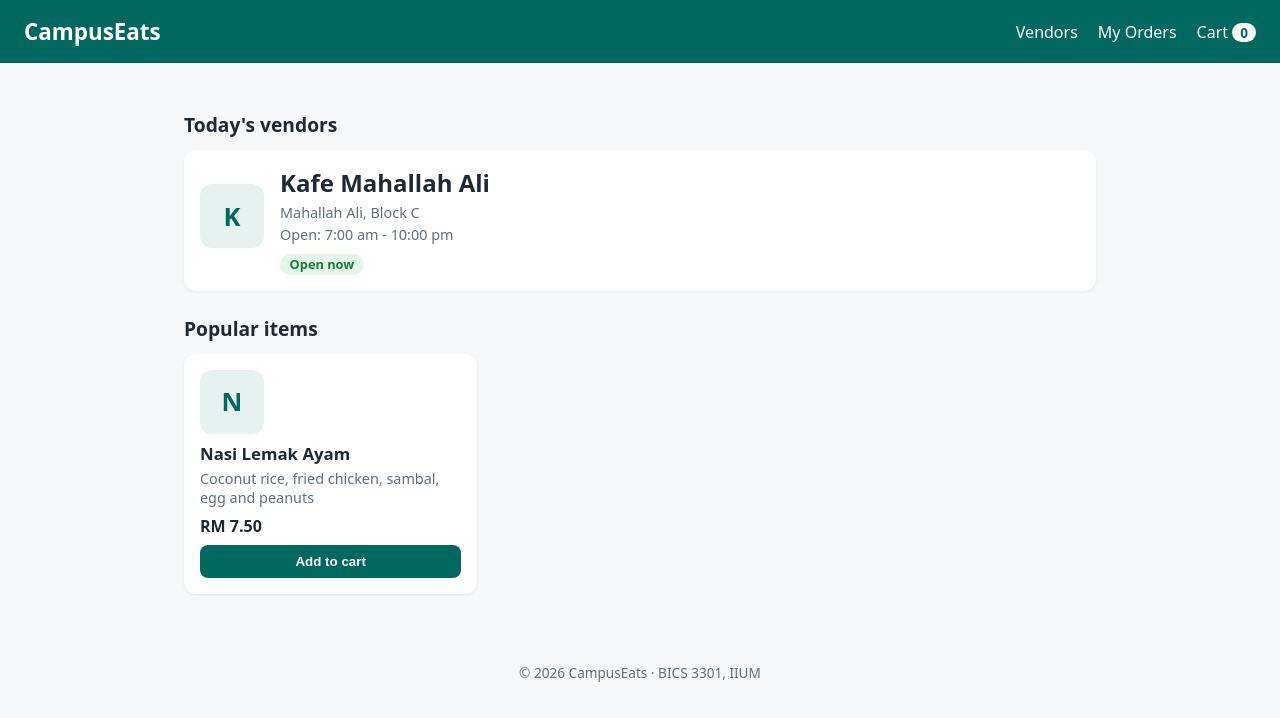
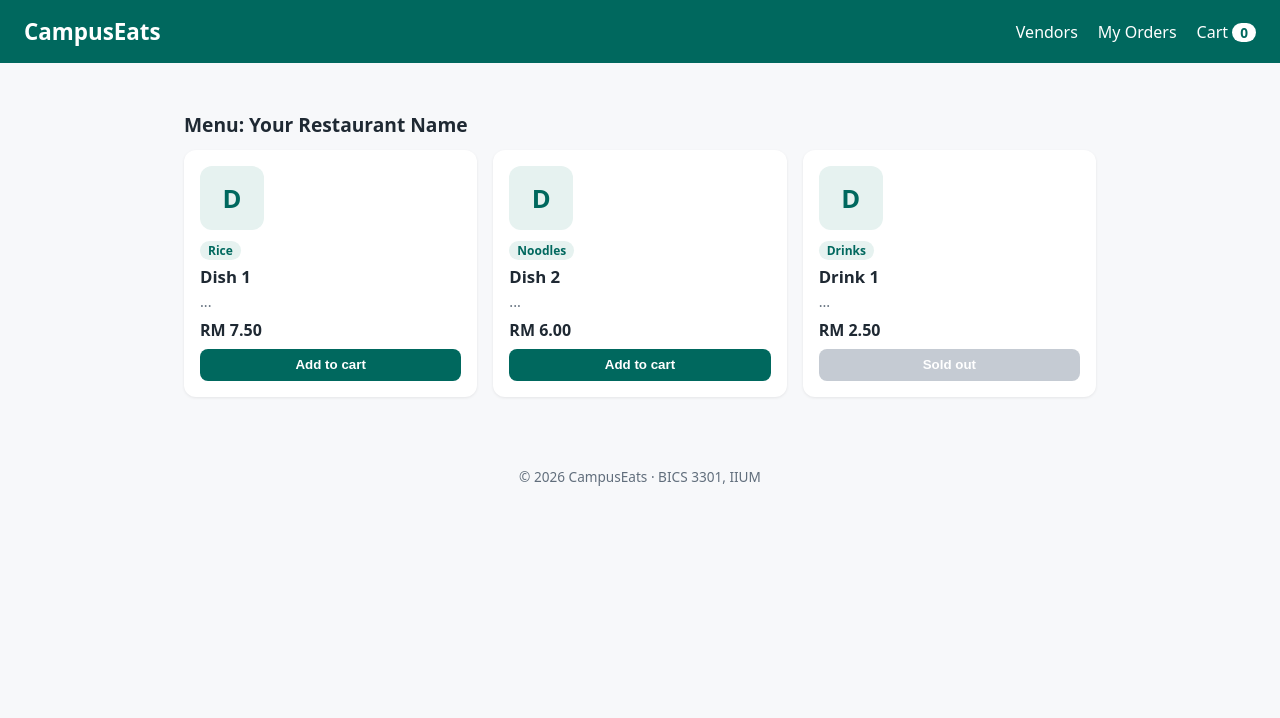
Before and after one commit to CwQieyyy/campuseats---2416428, a React (Vite) app: page / in a window 1280 px wide. Shown: the top 718 px of the page. Built offline with nearby package versions, Linux system fonts and the light colour scheme.

Commit message:
Menu from data with map

```diff
--- a/src/App.jsx
+++ b/src/App.jsx
@@ -1,21 +1,16 @@
+import vendors from './data/vendors.js'
 import Header from './components/Header.jsx'
-import VendorCard from './components/VendorCard.jsx'
-import MenuItemCard from './components/MenuItemCard.jsx'
+import MenuList from './components/MenuList.jsx'
 import Footer from './components/Footer.jsx'
 function App() {
+const selectedVendor = vendors[0]
 return (
 <>
 <Header />
 <main className="container">
 <section>
-<h2 className="section-title">Today's vendors</h2>
-<VendorCard />
-</section>
-<section>
-<h2 className="section-title">Popular items</h2>
-<div className="grid">
-<MenuItemCard />
-</div>
+<h2 className="section-title">Menu: {selectedVendor.name}</h2>
+<MenuList items={selectedVendor.menu} />
 </section>
 </main>
 <Footer />
--- a/src/components/MenuItemCard.jsx
+++ b/src/components/MenuItemCard.jsx
@@ -1,13 +1,8 @@
-function MenuItemCard() {
-const item = {
-name: 'Nasi Lemak Ayam',
-description: 'Coconut rice, fried chicken, sambal, egg and peanuts',
-price: 7.5,
-available: true,
-}
+function MenuItemCard({ item }) {
 return (
 <article className="card menu-card">
 <div className="thumb" aria-hidden="true">{item.name.charAt(0)}</div>
+<p className="tag">{item.category}</p>
 <h3>{item.name}</h3>
 <p className="muted">{item.description}</p>
 <p className="price">RM {item.price.toFixed(2)}</p>
--- a/src/components/MenuList.jsx
+++ b/src/components/MenuList.jsx
@@ -1,12 +1,12 @@
 import MenuItemCard from './MenuItemCard.jsx'
-function MenuList({ items, onAdd }) {
+function MenuList({ items }) {
 if (items.length === 0) {
 return <p className="muted">No items on this menu yet.</p>
 }
 return (
 <div className="grid">
 {items.map((item) => (
-<MenuItemCard key={item.id} item={item} onAdd={onAdd} />
+<MenuItemCard key={item.id} item={item} />
 ))}
 </div>
 )
--- a/src/data/vendors.js
+++ b/src/data/vendors.js
@@ -1,12 +1,25 @@
 const vendors = [
 {
-id: 'kafe-ali',
-name: 'Kafe Mahallah Ali',
-location: 'Mahallah Ali, Block C',
+id: 'my-restaurant',
+name: 'Your Restaurant Name',
+location: 'Mahallah ..., Block ...',
 openHours: '7:00 am - 10:00 pm',
 isOpen: true,
 menu: [
-{ id: 'ali-1', name: 'Nasi Lemak Ayam', description: '...', price: 7.5, category: 'Rice', available: true },
+{ id: 'my-1', name: 'Dish 1', description: '...', price: 7.5, category: 'Rice', available: true },
+{ id: 'my-2', name: 'Dish 2', description: '...', price: 6, category: 'Noodles', available: true },
+{ id: 'my-3', name: 'Drink 1', description: '...', price: 2.5, category: 'Drinks', available: false },
+],
+},
+{
+id: 'kafe-aminah',
+name: 'Kafe Mahallah Aminah',
+location: 'Mahallah Aminah, Ground Floor',
+openHours: '8:00 am - 9:00 pm',
+isOpen: true,
+menu: [
+{ id: 'ami-1', name: 'Nasi Ayam Penyet', description: 'Smashed fried chicken with sambal and rice', price: 9, category: 'Rice', available: true },
+{ id: 'ami-2', name: 'Air Bandung', description: 'Rose syrup with milk', price: 3, category: 'Drinks', available: true },
 ],
 },
 ]
```
